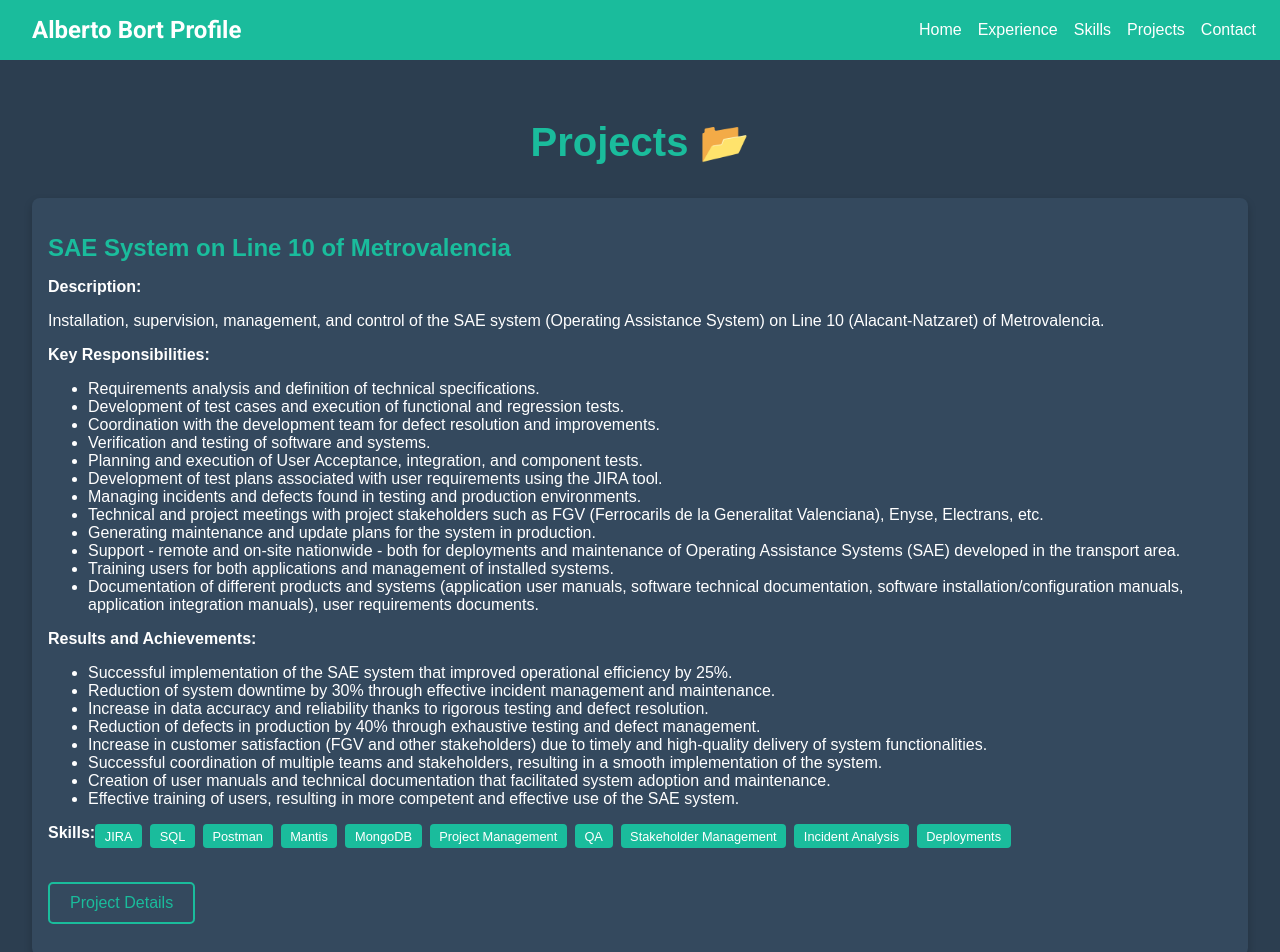
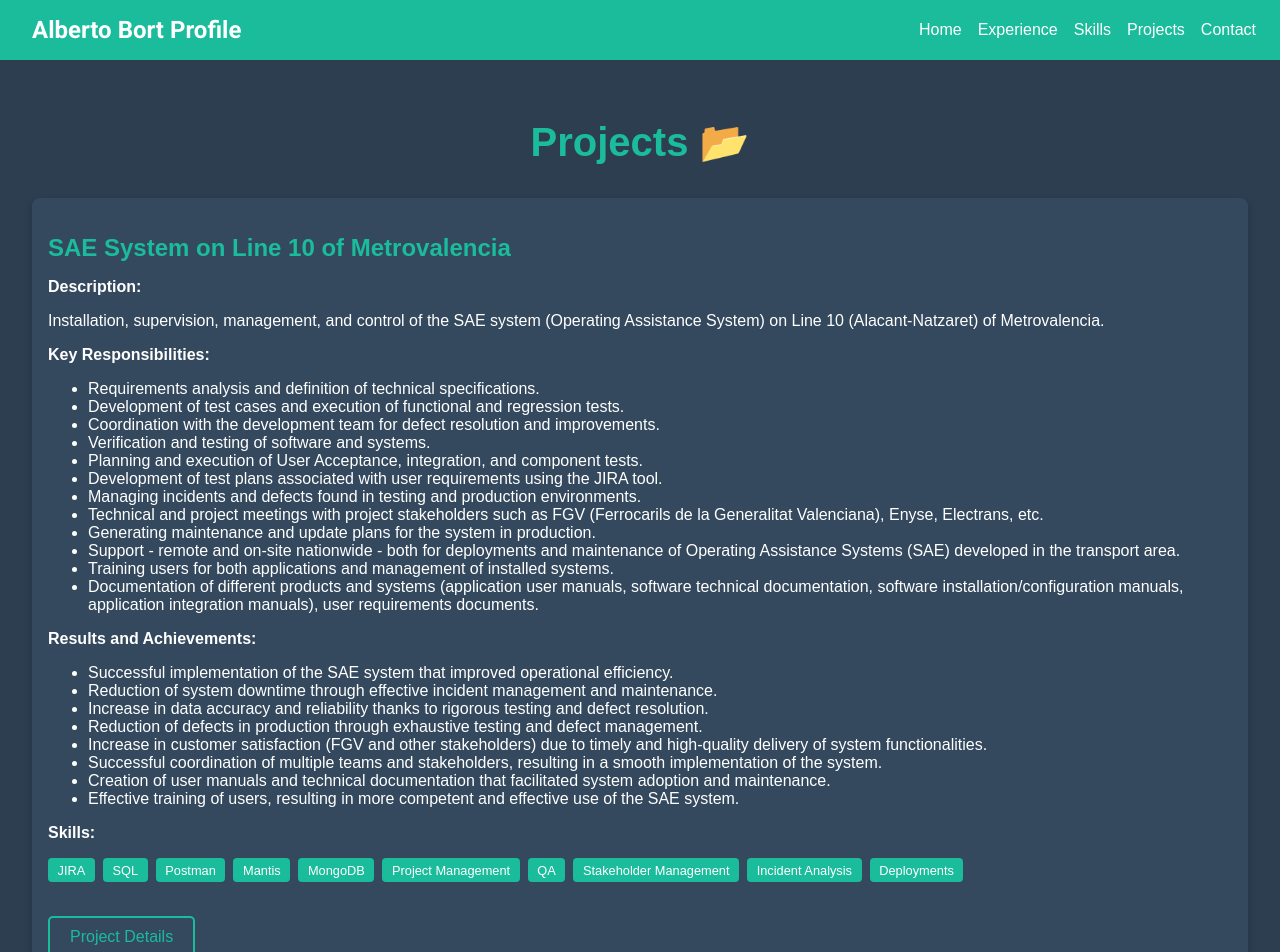
Before and after one commit to albope/perfil-profesional, a React (Create React App) app: page /projects in a window 1280 px wide. Shown: the top 952 px of the page. Built offline with nearby package versions, Linux system fonts and the light colour scheme.

Commit message:
Mejoras en descripción Proyecto 2

```diff
--- a/src/components/Projects.js
+++ b/src/components/Projects.js
@@ -22,10 +22,10 @@ const projects = [
       Documentation of different products and systems (application user manuals, software technical documentation, software installation/configuration manuals, application integration manuals), user requirements documents.
     `,
     results: `
-      Successful implementation of the SAE system that improved operational efficiency by 25%.
-      Reduction of system downtime by 30% through effective incident management and maintenance.
+      Successful implementation of the SAE system that improved operational efficiency.
+      Reduction of system downtime through effective incident management and maintenance.
       Increase in data accuracy and reliability thanks to rigorous testing and defect resolution.
-      Reduction of defects in production by 40% through exhaustive testing and defect management.
+      Reduction of defects in production through exhaustive testing and defect management.
       Increase in customer satisfaction (FGV and other stakeholders) due to timely and high-quality delivery of system functionalities.
       Successful coordination of multiple teams and stakeholders, resulting in a smooth implementation of the system.
       Creation of user manuals and technical documentation that facilitated system adoption and maintenance.
@@ -85,9 +85,8 @@ const Projects = () => {
               <li key={idx}>{line.trim()}</li>
             ))}
           </ul>
+          <p><strong>Skills:</strong></p>
           <div className="skills">
-            <br />
-            <strong>Skills:</strong>
             {project.skills.map((skill, idx) => (
               <span key={idx} className="skill-badge">{skill}</span>
             ))}
```
